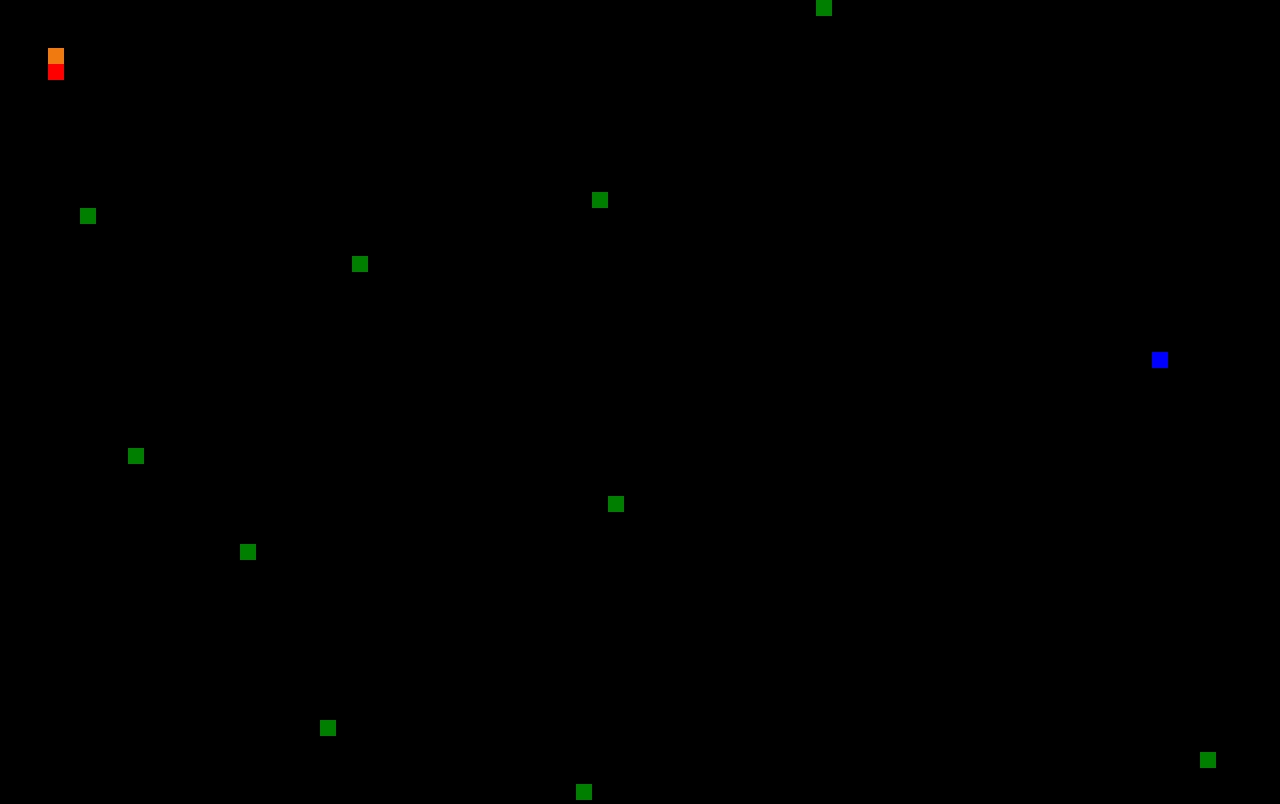
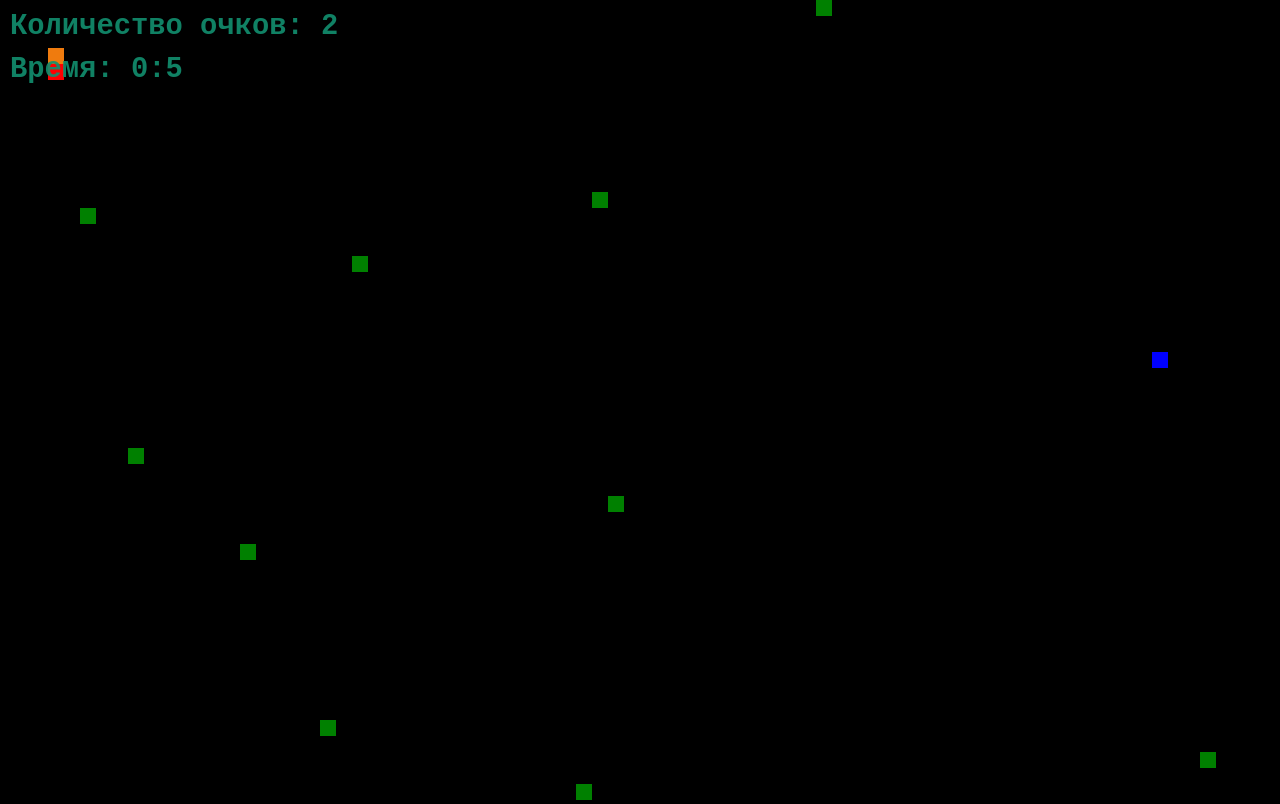
Before and after one commit to olzx/snake-JS, a plain HTML site: page index.html in a window 1280 px wide. Drawn offline with Linux system fonts and the light colour scheme.

Commit message:
added info stats

```diff
--- a/index.html
+++ b/index.html
@@ -9,6 +9,10 @@
     <link rel="shortcut icon" href="favicon.ico"/>
 </head>
 <body>
+    <div class="info">
+        <p id="info-points">Количество очков: <span>2</span></p>
+        <p id="info-time">Время: <span>0:0</span></p>
+    </div>
     <canvas id='snake'>Обновите браузер (или ваш браузер не поддерживает canvas)</canvas>
 </body>
 <script src="script.js"></script>
--- a/script.js
+++ b/script.js
@@ -30,6 +30,13 @@ class Game {
 class Snake extends Game {
     constructor(options) {
         super(options)
+
+        this.$elGamePoints = document.getElementById(options.elGamePoints).children[0]
+        this.$elGameTime = document.getElementById(options.elGameTime).children[0]
+        this.time = {
+            minutes: 0,
+            timeStart: new Date
+        }
 
         this.flatColor = options.flatColor
         this.setFlatColor(this.flatColor)
@@ -78,6 +85,7 @@ class Snake extends Game {
         if (this._start == false) {
             this._start = true
             setTimeout(this._drawUpdate, this.timeUpdate)
+            setInterval(this._setTimeCounter, 100)
         } else {
             console.error('[Ошибка]: Игра уже началась')
         }
@@ -131,6 +139,7 @@ class Snake extends Game {
                     if (number != 0) {
                         if ((newCord.x == blockTail.x) && (newCord.y == blockTail.y)) {
                             this.snake.coords.splice(number+1, this.snake.coords.length)
+                            this.$elGamePoints.textContent = this.snake.coords.length
                         }
                     }
                 })
@@ -172,6 +181,7 @@ class Snake extends Game {
                                         this.snake.coords.push({x: newCord.x, y: newCord.y})
                                         // console.log(this.snake.coords.length)
                                         coords.splice(index, 1) // удаляем элемент с которым столкнулись
+                                        this.$elGamePoints.textContent = this.snake.coords.length
                                         break;
 
                                     case 'boost':
@@ -282,11 +292,26 @@ class Snake extends Game {
             y: Math.floor(Math.random() * this.$el.height/this.sizeBox)
         }
     }
+
+    _setTimeCounter = () => {
+        const timeCurrent = new Date
+
+        let seconds = Math.floor((timeCurrent - this.time.timeStart) / 1000)
+
+        if (seconds == 60) {
+            this.time.timeStart = new Date
+            this.time.minutes++
+        }
+
+        this.$elGameTime.textContent = `${this.time.minutes}:${seconds}`
+    }
 }
 
 
 const snake = new Snake({
     selector: '#snake', // id canvas из Html
+    elGamePoints: 'info-points',
+    elGameTime: 'info-time',
     height: document.body.clientHeight, // высота canvas
     width: document.body.clientWidth,   // ширина canvas
     timeUpdate: 100,    // время обновления (ms)
--- a/style.css
+++ b/style.css
@@ -3,3 +3,21 @@ body {
     height: 100vh;
     width: 100vw;
 }
+
+p {
+    margin: 0;
+}
+
+.info {
+    position: absolute;
+    font-family: 'Courier New', Courier, monospace;
+    color: #128f6f;
+    font-size: calc(1em + 1vw);
+    font-weight: 800;
+    padding-left: 10px;
+    opacity: .9;
+}
+
+.info p {
+    padding-top: 10px;
+}
```
